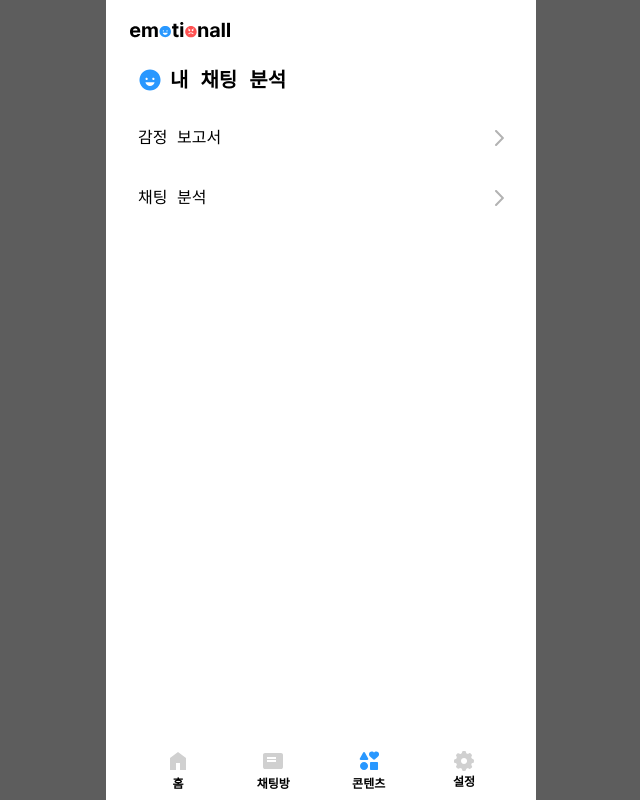
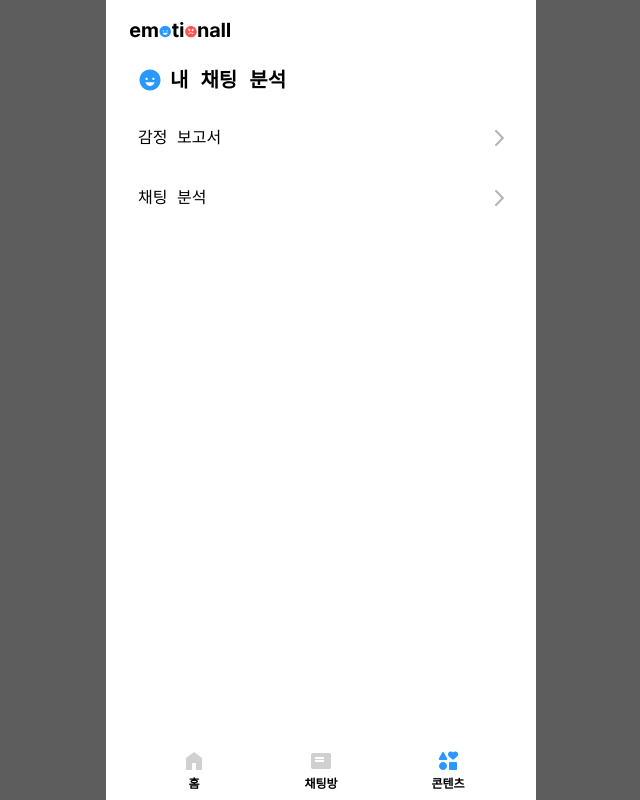
Before and after one commit to imYourChoi/emotionall, a Next.js app in the folder front/: page /contents in a window 1280 px wide. Shown: the whole page, without its empty margins (319-959 px from the left). Built offline with nearby package versions, Linux system fonts and the light colour scheme; a web font is replaced by a local one.

Commit message:
remove setting

```diff
--- a/front/src/components/layout/Navigation.jsx
+++ b/front/src/components/layout/Navigation.jsx
@@ -7,7 +7,6 @@ const pages = [
   { path: "/", text: "홈", icon: HomeIcon },
   { path: "/chat", text: "채팅방", icon: ListIcon },
   { path: "/contents", text: "콘텐츠", icon: ContentsIcon },
-  { path: "/settings", text: "설정", icon: SettingIcon },
 ];
 
 const Navigation = () => {
@@ -17,7 +16,7 @@ const Navigation = () => {
   if (router.pathname === "/chat/[id]" || router.pathname === "/chat/search")
     return <></>;
   return (
-    <div className="absolute bottom-0 inset-x-0 w-full h-[60px] mx-auto flex items-center justify-between px-12 bg-white">
+    <div className="absolute bottom-0 inset-x-0 w-full h-[60px] mx-auto flex items-center justify-between px-16 bg-white">
       {pages.map((page) => (
         <Link
           href={page.path}
--- a/front/src/pages/_app.js
+++ b/front/src/pages/_app.js
@@ -20,7 +20,6 @@ export default function App({ Component, pageProps }) {
         "/contents",
         "/contents/report",
         "/contents/habit",
-        "/settings",
       ].includes(router.pathname)
     ) {
       router.replace("/");
--- a/front/src/pages/settings/index.jsx
+++ /dev/null
@@ -1,3 +0,0 @@
-export default function index() {
-  return <div>Settings</div>;
-}
```
Also changed, not shown: 1 other file (tests, documents, lock files or other folders).
